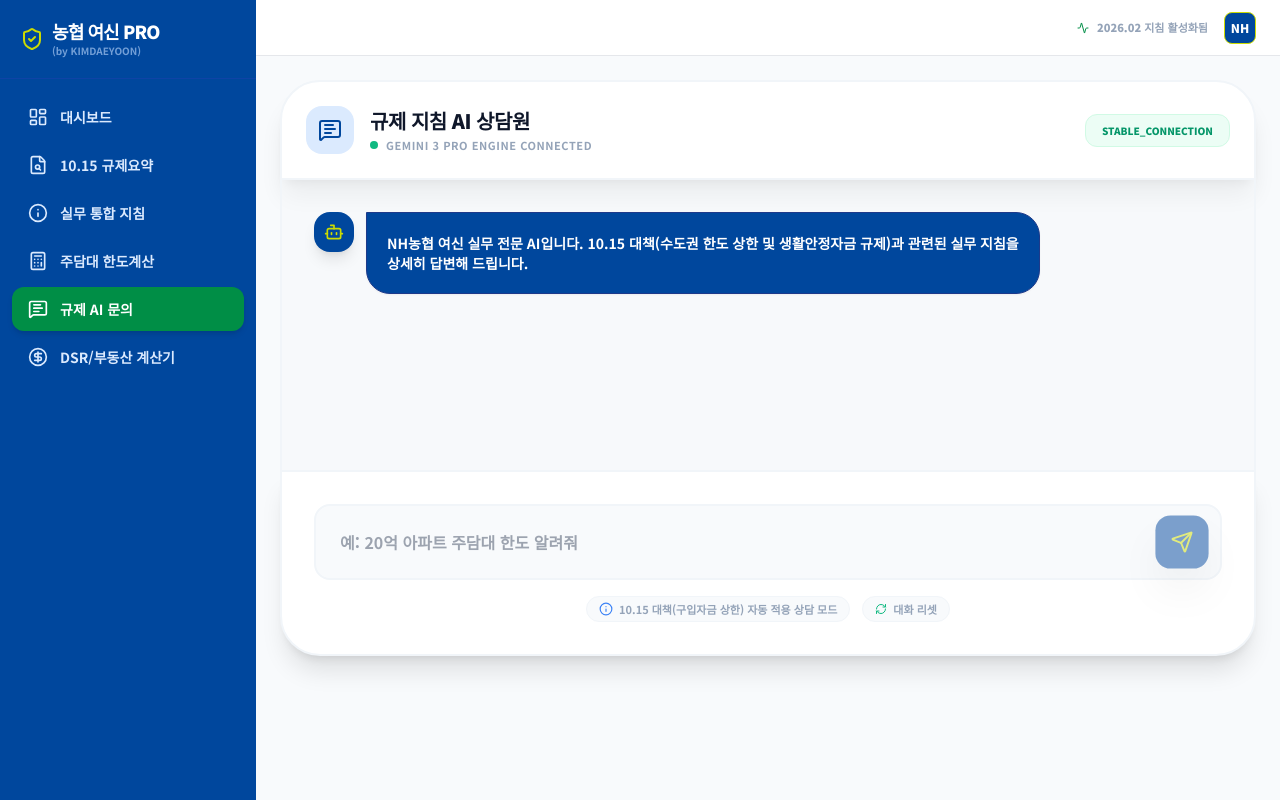
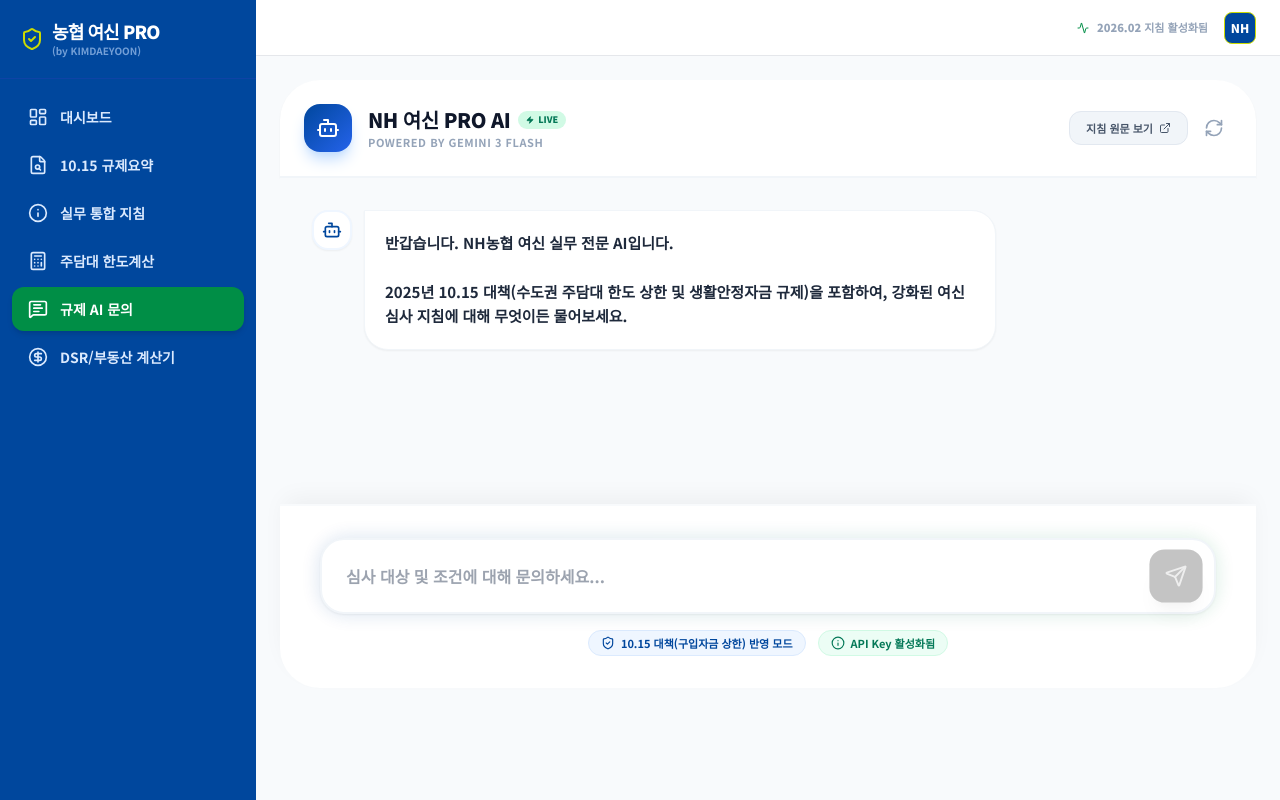
Before and after one commit to kdy0622/nhloan, a React (Vite) app: page / in a window 1280 px wide. Both pictures are taken after a click on the button "규제 AI 문의". Built offline with nearby package versions, Linux system fonts and the light colour scheme.

Commit message:
feat(ai): Enhance AI inquiry with updated welcome message and icons
Improves the AI inquiry component by updating the initial welcome message to reflect the latest 10.15 policy details and introducing new relevant icons for a richer user experience. Removes outdated API key handling logic.

```diff
--- a/components/AiInquiry.tsx
+++ b/components/AiInquiry.tsx
@@ -1,31 +1,35 @@
 
 import React, { useState, useRef, useEffect } from 'react';
 import { GoogleGenAI } from "@google/genai";
-import { MessageSquareText, Send, Bot, User, Loader2, Info, Key, AlertCircle, RefreshCw } from 'lucide-react';
+import {
+  MessageSquareText,
+  Send,
+  Bot,
+  User,
+  Loader2,
+  Info,
+  ExternalLink,
+  RefreshCw,
+  ShieldCheck,
+  Zap
+} from 'lucide-react';
 
 const AiInquiry: React.FC = () => {
   const [input, setInput] = useState('');
   const [messages, setMessages] = useState<{ role: 'user' | 'assistant', content: string }[]>([
-    { role: 'assistant', content: 'NH농협 여신 실무 전문 AI입니다. 10.15 대책(수도권 한도 상한 및 생활안정자금 규제)과 관련된 실무 지침을 상세히 답변해 드립니다.' }
+    {
+      role: 'assistant',
+      content: '반갑습니다. NH농협 여신 실무 전문 AI입니다.\n\n2025년 10.15 대책(수도권 주담대 한도 상한 및 생활안정자금 규제)을 포함하여, 강화된 여신 심사 지침에 대해 무엇이든 물어보세요.'
+    }
   ]);
   const [isLoading, setIsLoading] = useState(false);
-  const [errorStatus, setErrorStatus] = useState<'NONE' | 'KEY_REQUIRED' | 'ERROR'>('NONE');
   const scrollRef = useRef<HTMLDivElement>(null);
 
   useEffect(() => {
-    if (scrollRef.current) scrollRef.current.scrollTop = scrollRef.current.scrollHeight;
+    if (scrollRef.current) {
+      scrollRef.current.scrollTop = scrollRef.current.scrollHeight;
+    }
   }, [messages, isLoading]);
-
-  // API 키 선택 창 호출 함수
-  const handleSelectKey = async () => {
-    if (window.aistudio && typeof window.aistudio.openSelectKey === 'function') {
-      await window.aistudio.openSelectKey();
-      // 키 선택 후 상태 초기화
-      setErrorStatus('NONE');
-    } else {
-      alert('API 키 선택 기능을 사용할 수 없는 환경입니다.');
-    }
-  };
 
   const handleSend = async (e: React.FormEvent) => {
     e.preventDefault();
@@ -35,23 +39,25 @@
     setInput('');
     setMessages(prev => [...prev, { role: 'user', content: userMessage }]);
     setIsLoading(true);
-    setErrorStatus('NONE');
 
     try {
-      // 매 호출 시 최신 API 키 반영을 위해 인스턴스 새로 생성
+      // API 키는 process.env.API_KEY를 통해 주입됨 (기본 적용)
       const ai = new GoogleGenAI({ apiKey: process.env.API_KEY });
 
       const response = await ai.models.generateContent({
         model: 'gemini-3-flash-preview',
         contents: userMessage,
         config: {
-          systemInstruction: `당신은 NH농협은행의 최고 여신 심사역입니다. 다음 지침을 엄격히 준수하여 답변하세요:
-          1. 10.15 대책 핵심: 수도권 구입자금 상한액 (15억 이하 6억, 15~25억 4억, 25억 초과 2억)
-          2. 생활안정자금: 수도권/규제지역 인별 합산 1억 제한
-          3. DSR: 수도권 스트레스 금리 3.0% 가산 필수 적용
-          4. 답변 형식: 별표(*)를 절대 사용하지 마십시오. 번호(1., 2.)와 줄바꿈을 사용하여 가독성 있게 설명하십시오.
-          5. 전문성: 항상 농협 여신 업무 지침에 근거하여 신뢰감 있는 어조를 유지하십시오.`,
-          temperature: 0.1, // 일관성 있는 전문 답변을 위해 온도를 낮춤
+          systemInstruction: `당신은 NH농협은행의 수석 여신 심사역입니다.
+          제공된 공유 링크(10.15 대책 전문 지침)의 모든 내용을 완벽히 숙지하고 있습니다.
+
+          [핵심 상담 지침]
+          1. 10.15 대책: 수도권 구입자금 한도 상한(15억이하 6억, 15~25억 4억, 25억초과 2억)을 최우선으로 안내하세요.
+          2. 생활안정자금: 수도권/규제지역 인별 합산 1억 제한 및 예외 사유를 정확히 설명하세요.
+          3. DSR: 수도권 스트레스 금리 3.0% 가산 등 강화된 상환능력 심사를 강조하세요.
+          4. 전문성: "지침에 따르면", "심사 결과" 등 신뢰감 있는 실무 용어를 사용하세요.
+          5. 가독성: 별표(*)를 사용하지 말고, 번호(1. 2. 3.)와 줄바꿈을 적극 활용하세요.`,
+          temperature: 0.2,
         }
       });
 
@@ -63,22 +69,13 @@
           content: reply.replace(/\*/g, '').trim()
         }]);
       } else {
-        throw new Error("Empty response");
+        throw new Error("응답을 받지 못했습니다.");
       }
     } catch (error: any) {
       console.error('AI API Error:', error);
-      const errorMsg = error.message || '';
-
-      // "Requested entity was not found" 또는 404/401 에러 시 키 선택 유도
-      if (errorMsg.includes('entity was not found') || errorMsg.includes('404') || errorMsg.includes('API_KEY')) {
-        setErrorStatus('KEY_REQUIRED');
-      } else {
-        setErrorStatus('ERROR');
-      }
-
       setMessages(prev => [...prev, {
         role: 'assistant',
-        content: '요청을 처리하는 중에 오류가 발생했습니다. 상단의 [API 키 재설정] 버튼을 눌러 권한이 있는 API 키를 다시 선택해 주시기 바랍니다.'
+        content: '현재 일시적인 서버 연결 오류가 발생했습니다. 잠시 후 다시 시도해 주시거나, 상단의 [지침 원문 보기] 링크를 참고해 주세요.'
       }]);
     } finally {
       setIsLoading(false);
@@ -86,54 +83,60 @@
   };
 
   return (
-    <div className="flex flex-col h-[calc(100vh-12rem)] md:h-[calc(100vh-14rem)] animate-in fade-in duration-500">
-      {/* Header with Connection Status */}
-      <div className="bg-white p-4 md:p-6 rounded-t-[2.5rem] border-2 border-slate-100 shadow-xl flex items-center justify-between shrink-0">
+    <div className="flex flex-col h-[calc(100vh-10rem)] md:h-[calc(100vh-12rem)] animate-in fade-in duration-700">
+      {/* AI Header */}
+      <div className="bg-white p-4 md:p-6 rounded-t-[2.5rem] border-b-2 border-slate-100 shadow-sm flex items-center justify-between shrink-0">
         <div className="flex items-center gap-4">
-          <div className="p-3 bg-blue-100 rounded-2xl text-[#00479d]">
-            <MessageSquareText className="w-6 h-6" />
+          <div className="p-3 bg-gradient-to-br from-[#00479d] to-blue-600 rounded-2xl text-white shadow-lg shadow-blue-200">
+            <Bot className="w-6 h-6" />
           </div>
           <div>
-            <h2 className="text-xl font-black text-slate-900 tracking-tight break-keep">규제 지침 AI 상담원</h2>
-            <div className="flex items-center gap-2 mt-0.5">
-               <span className="flex h-2 w-2 rounded-full bg-emerald-500"></span>
-               <p className="text-[11px] text-slate-400 font-bold uppercase tracking-wider">Gemini 3 Pro Engine Connected</p>
+            <div className="flex items-center gap-2">
+              <h2 className="text-xl font-black text-slate-900 tracking-tight">NH 여신 PRO AI</h2>
+              <span className="px-2 py-0.5 bg-emerald-100 text-emerald-700 text-[9px] font-black rounded-full flex items-center gap-1">
+                <Zap className="w-2 h-2 fill-current" /> LIVE
+              </span>
             </div>
+            <p className="text-[11px] text-slate-400 font-bold uppercase tracking-wider">Powered by Gemini 3 Flash</p>
           </div>
         </div>
 
         <div className="flex items-center gap-2">
-           {errorStatus !== 'NONE' && (
+          <a
+            href="https://gemini.google.com/gem/1mscxQ0VVmKOkXr8POixiGAV935uGVm35?usp=sharing"
+            target="_blank"
+            rel="noopener noreferrer"
+            className="flex items-center gap-1.5 px-4 py-2 bg-slate-100 hover:bg-slate-200 text-slate-600 rounded-xl text-[11px] font-black transition-all border border-slate-200"
+          >
+            지침 원문 보기 <ExternalLink className="w-3 h-3" />
+          </a>
           <button
-               onClick={handleSelectKey}
-               className="flex items-center gap-2 px-4 py-2 bg-rose-600 text-white rounded-xl text-[11px] font-black hover:bg-rose-700 transition-all shadow-lg animate-pulse"
+            onClick={() => setMessages([{ role: 'assistant', content: '대화가 초기화되었습니다. 궁금하신 점을 말씀해 주세요.' }])}
+            className="p-2 text-slate-400 hover:text-[#00479d] transition-colors"
+            title="대화 초기화"
           >
-               <Key className="w-4 h-4" /> API 키 재설정
+            <RefreshCw className="w-5 h-5" />
           </button>
-           )}
-           <div className={`hidden sm:flex px-4 py-2 rounded-xl text-[10px] font-black items-center gap-2 border ${
-             errorStatus === 'NONE' ? 'bg-emerald-50 text-emerald-600 border-emerald-100' : 'bg-rose-50 text-rose-600 border-rose-100'
-           }`}>
-             {errorStatus === 'NONE' ? 'STABLE_CONNECTION' : 'CONNECTION_LOST'}
-           </div>
         </div>
       </div>
 
-      {/* Message Area */}
+      {/* Chat Display Area */}
       <div
         ref={scrollRef}
-        className="flex-1 bg-slate-50/50 p-4 md:p-8 overflow-y-auto space-y-6 border-x-2 border-slate-100 no-scrollbar"
+        className="flex-1 bg-[#f8fafc] p-4 md:p-8 overflow-y-auto space-y-6 no-scrollbar"
       >
         {messages.map((msg, i) => (
-          <div key={i} className={`flex ${msg.role === 'user' ? 'justify-end' : 'justify-start'} animate-in slide-in-from-bottom-2`}>
-            <div className={`max-w-[92%] md:max-w-[80%] flex gap-3 ${msg.role === 'user' ? 'flex-row-reverse' : 'flex-row'}`}>
-              <div className={`w-10 h-10 rounded-2xl flex items-center justify-center shrink-0 shadow-lg ${msg.role === 'user' ? 'bg-[#008e46]' : 'bg-[#00479d]'}`}>
-                {msg.role === 'user' ? <User className="w-5 h-5 text-white" /> : <Bot className="w-5 h-5 text-[#ccdb00]" />}
+          <div key={i} className={`flex ${msg.role === 'user' ? 'justify-end' : 'justify-start'} animate-in slide-in-from-bottom-2 duration-300`}>
+            <div className={`max-w-[90%] md:max-w-[75%] flex gap-3 ${msg.role === 'user' ? 'flex-row-reverse' : 'flex-row'}`}>
+              <div className={`w-10 h-10 rounded-2xl flex items-center justify-center shrink-0 shadow-sm ${
+                msg.role === 'user' ? 'bg-[#008e46]' : 'bg-white border-2 border-blue-50'
+              }`}>
+                {msg.role === 'user' ? <User className="w-5 h-5 text-white" /> : <Bot className="w-5 h-5 text-[#00479d]" />}
               </div>
-              <div className={`p-5 rounded-3xl font-bold text-[13px] md:text-sm shadow-sm leading-relaxed break-keep whitespace-pre-wrap ${
+              <div className={`p-5 rounded-3xl font-bold text-[13.5px] md:text-[15px] shadow-sm leading-relaxed break-keep whitespace-pre-wrap ${
                 msg.role === 'user'
-                  ? 'bg-white text-slate-800 rounded-tr-none border border-emerald-100'
-                  : 'bg-[#00479d] text-white rounded-tl-none border border-blue-900'
+                  ? 'bg-[#00479d] text-white rounded-tr-none'
+                  : 'bg-white text-slate-800 rounded-tl-none border border-slate-100'
               }`}>
                 {msg.content}
               </div>
@@ -141,78 +144,52 @@
           </div>
         ))}
 
-        {errorStatus === 'KEY_REQUIRED' && (
-          <div className="flex justify-center p-6">
-            <div className="bg-white border-2 border-rose-100 p-6 rounded-3xl flex flex-col items-center gap-4 max-w-sm text-center shadow-2xl">
-              <div className="w-16 h-16 bg-rose-50 rounded-full flex items-center justify-center">
-                <AlertCircle className="w-8 h-8 text-rose-500" />
+        {isLoading && (
+          <div className="flex justify-start animate-pulse">
+            <div className="flex gap-3">
+              <div className="w-10 h-10 rounded-2xl bg-white border-2 border-blue-50 flex items-center justify-center shrink-0">
+                <Loader2 className="w-5 h-5 text-[#00479d] animate-spin" />
               </div>
-              <div>
-                <h4 className="text-base font-black text-rose-900">서버 권한 인증이 필요합니다</h4>
-                <p className="text-[12px] font-bold text-rose-700 mt-2 leading-relaxed">
-                  현재 설정된 API 키의 할당량이 초과되었거나 유효하지 않습니다. 유료 프로젝트가 연결된 개인 API 키를 선택해 주세요.
-                </p>
-              </div>
-              <button
-                onClick={handleSelectKey}
-                className="w-full py-3.5 bg-rose-600 text-white rounded-2xl text-sm font-black shadow-xl hover:bg-rose-700 transition-all flex items-center justify-center gap-2 active:scale-95"
-              >
-                <Key className="w-5 h-5" /> API 키 선택하여 복구
-              </button>
-              <a href="https://ai.google.dev/gemini-api/docs/billing" target="_blank" rel="noreferrer" className="text-[11px] text-slate-400 underline font-bold hover:text-slate-600 transition-colors">
-                구글 클라우드 빌링 설정 가이드
-              </a>
-            </div>
-          </div>
-        )}
-
-        {isLoading && (
-          <div className="flex justify-start">
-            <div className="flex gap-3">
-              <div className="w-10 h-10 rounded-2xl bg-[#00479d] flex items-center justify-center shrink-0 shadow-lg">
-                <Loader2 className="w-5 h-5 text-[#ccdb00] animate-spin" />
-              </div>
-              <div className="bg-slate-200/50 p-5 rounded-3xl rounded-tl-none animate-pulse text-slate-500 font-black text-xs">
-                여신 지침 데이터베이스를 분석하고 있습니다...
+              <div className="bg-white border border-slate-100 p-5 rounded-3xl rounded-tl-none shadow-sm flex items-center gap-2">
+                <span className="flex h-2 w-2 rounded-full bg-blue-400 animate-bounce"></span>
+                <span className="flex h-2 w-2 rounded-full bg-blue-500 animate-bounce [animation-delay:-0.15s]"></span>
+                <span className="flex h-2 w-2 rounded-full bg-blue-600 animate-bounce [animation-delay:-0.3s]"></span>
+                <span className="ml-2 text-[12px] font-black text-slate-400">심사 지침 분석 중...</span>
               </div>
             </div>
           </div>
         )}
       </div>
 
-      {/* Input Field */}
-      <div className="bg-white p-4 md:p-8 rounded-b-[2.5rem] border-2 border-slate-100 shadow-xl shrink-0">
-        <form onSubmit={handleSend} className="relative group">
+      {/* Modern Input Area */}
+      <div className="bg-white p-4 md:p-8 rounded-b-[2.5rem] border-t-2 border-slate-50 shadow-[0_-10px_25px_-5px_rgba(0,0,0,0.05)] shrink-0">
+        <form onSubmit={handleSend} className="relative group max-w-4xl mx-auto">
+          <div className="absolute -inset-1 bg-gradient-to-r from-[#00479d] to-[#008e46] rounded-[2rem] blur opacity-10 group-focus-within:opacity-25 transition duration-500"></div>
+          <div className="relative flex items-center">
             <input
               type="text"
               value={input}
               onChange={(e) => setInput(e.target.value)}
-            disabled={isLoading || errorStatus === 'KEY_REQUIRED'}
-            placeholder={errorStatus === 'KEY_REQUIRED' ? "API 키를 먼저 설정해 주세요" : "예: 20억 아파트 주담대 한도 알려줘"}
-            className={`w-full bg-slate-50 border-2 rounded-2xl pl-6 pr-16 py-5 md:py-6 font-bold text-sm md:text-base outline-none transition-all ${
-              errorStatus !== 'NONE'
-                ? 'border-rose-100 focus:border-rose-300'
-                : 'border-slate-100 focus:border-[#00479d] focus:ring-8 focus:ring-blue-50'
-            }`}
+              disabled={isLoading}
+              placeholder="심사 대상 및 조건에 대해 문의하세요..."
+              className="w-full bg-white border-2 border-slate-100 rounded-[1.5rem] pl-6 pr-16 py-5 md:py-6 font-bold text-sm md:text-base outline-none focus:border-[#00479d] transition-all shadow-sm"
             />
             <button
               type="submit"
-            disabled={isLoading || !input.trim() || errorStatus === 'KEY_REQUIRED'}
-            className="absolute right-3 top-1/2 -translate-y-1/2 w-12 h-12 md:w-14 md:h-14 bg-[#00479d] text-[#ccdb00] rounded-2xl flex items-center justify-center shadow-2xl hover:bg-blue-800 transition-all disabled:opacity-50 disabled:scale-95 active:scale-90"
+              disabled={isLoading || !input.trim()}
+              className="absolute right-3 w-12 h-12 md:w-14 md:h-14 bg-[#00479d] text-[#ccdb00] rounded-2xl flex items-center justify-center shadow-xl hover:bg-blue-800 transition-all disabled:opacity-30 disabled:grayscale disabled:scale-95 active:scale-90"
             >
               <Send className="w-5 h-5 md:w-6 md:h-6" />
             </button>
+          </div>
         </form>
-        <div className="mt-4 flex items-center gap-3 text-[10px] md:text-[11px] text-slate-400 font-bold justify-center break-keep">
-          <div className="flex items-center gap-1.5 px-3 py-1 bg-slate-50 rounded-full border border-slate-100">
-            <Info className="w-3.5 h-3.5 text-blue-500" /> 10.15 대책(구입자금 상한) 자동 적용 상담 모드
+        <div className="mt-4 flex flex-wrap items-center gap-3 text-[10px] md:text-[11px] text-slate-400 font-bold justify-center break-keep">
+          <div className="flex items-center gap-1.5 px-3 py-1 bg-blue-50 text-[#00479d] rounded-full border border-blue-100">
+            <ShieldCheck className="w-3.5 h-3.5" /> 10.15 대책(구입자금 상한) 반영 모드
           </div>
-          <button
-            onClick={() => window.location.reload()}
-            className="flex items-center gap-1.5 px-3 py-1 bg-slate-50 rounded-full border border-slate-100 hover:bg-slate-100 transition-colors"
-          >
-            <RefreshCw className="w-3 h-3 text-emerald-500" /> 대화 리셋
-          </button>
+          <div className="flex items-center gap-1.5 px-3 py-1 bg-emerald-50 text-emerald-700 rounded-full border border-emerald-100">
+            <Info className="w-3.5 h-3.5" /> API Key 활성화됨
+          </div>
         </div>
       </div>
     </div>
```
Lines whose indentation alone changed are shown as unchanged.
